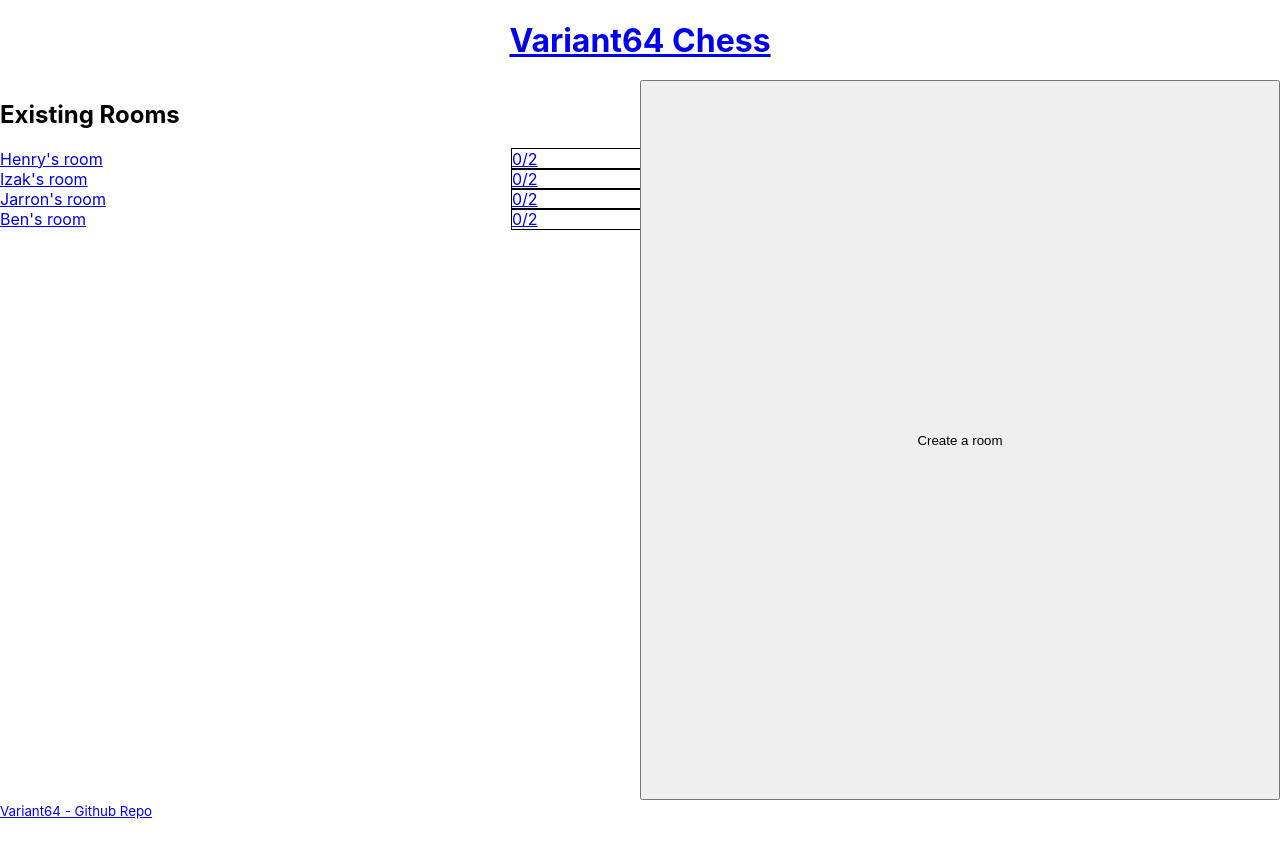
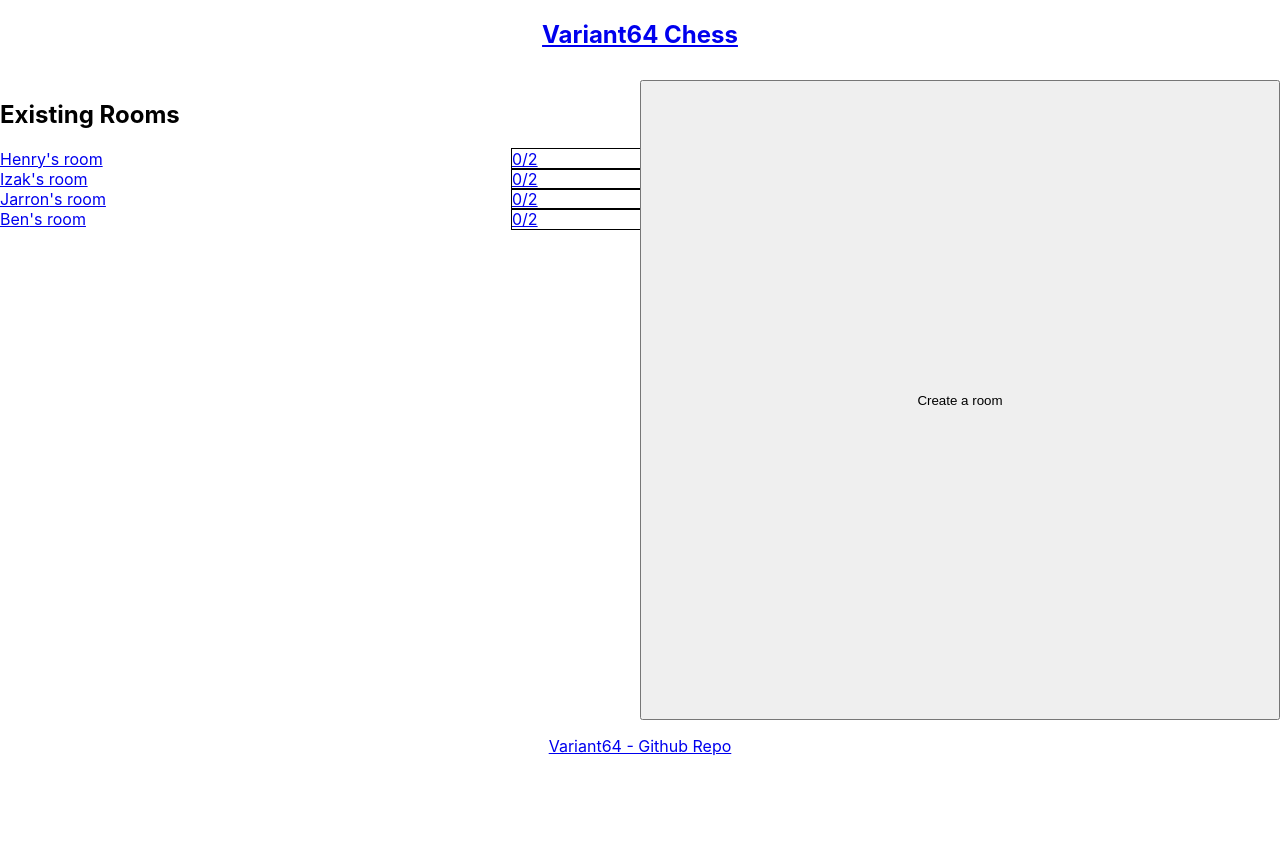
Before and after one commit to fortyoneeight/variant64, a React (Create React App) app in the folder client/: page / in a window 1280 px wide. Shown: the top 858 px of the page. After the commit the page ends 800 px from the top, so only its background shows below. Built offline with nearby package versions, Linux system fonts and the light colour scheme.

Commit message:
fix homepage overflow issue

```diff
--- a/client/src/Routing.tsx
+++ b/client/src/Routing.tsx
@@ -5,18 +5,26 @@ import Homepage from "./Homepage";
 
 function Header() {
     return (
-        <Link to='/'>
+
+        <nav>
+
             <h1 style={{ textAlign: 'center' }}>
-                Variant64 Chess
+                <Link to='/'>
+                    Variant64 Chess
+                </Link>
             </h1>
-        </Link>
+        </nav>
     )
 }
 
 function Footer() {
-    return <aside>
-        <a href='https://github.com/izakfr/variant64'><small>Variant64 - Github Repo</small></a>
-    </aside>
+    return <div>
+        <aside>
+            <p style={{ textAlign: 'center' }}>
+                <a href='https://github.com/izakfr/variant64'>Variant64 - Github Repo</a>
+            </p>
+        </aside>
+    </div>
 }
 
 
--- a/client/src/index.css
+++ b/client/src/index.css
@@ -60,7 +60,7 @@ body {
 
 .grid-3-vertical-centerbias {
   display: grid;
-  grid-template-rows: 10% 90% 10%;
+  grid-template-rows: 10% 80% 10%;
   height: 100%;
 }
 
```
